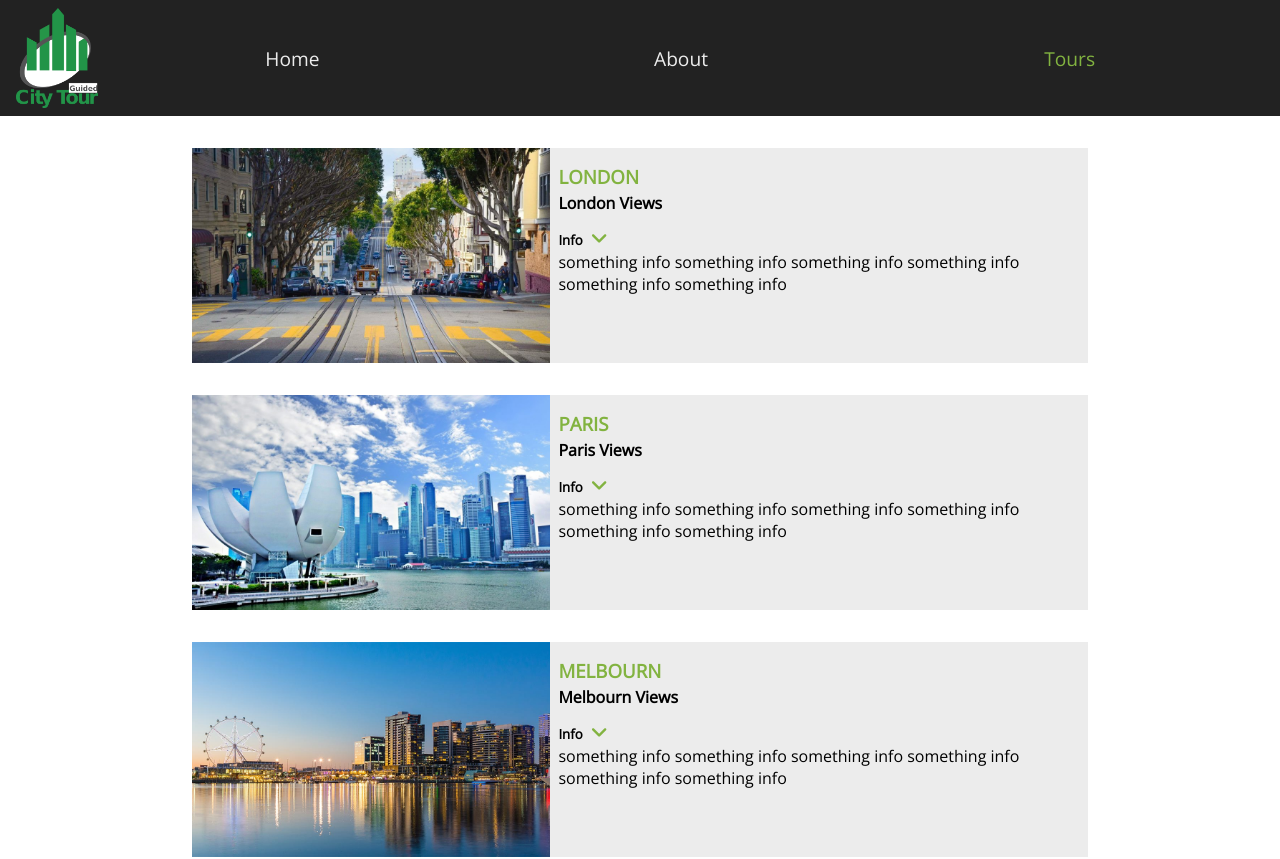
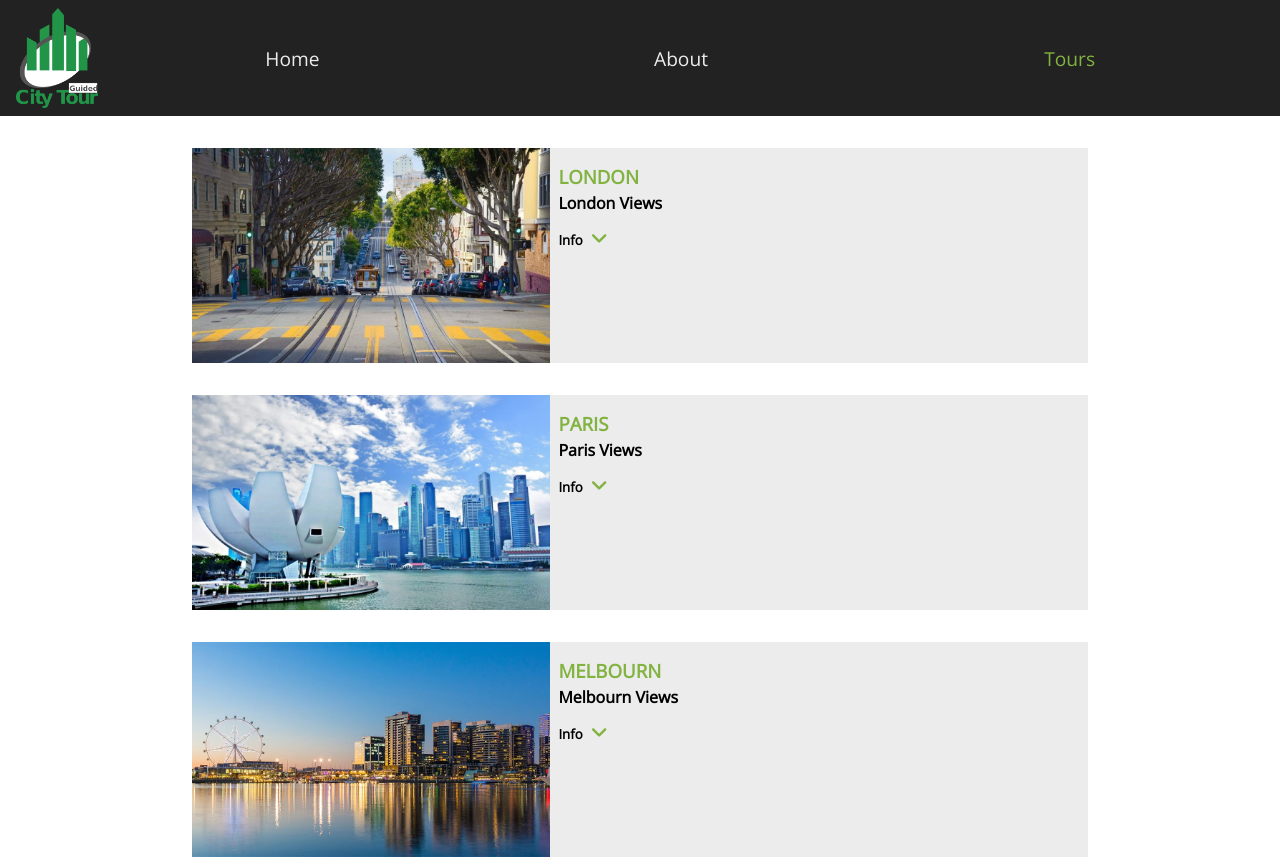
Before and after one commit to bambooka/city-tours, a React (Create React App) app: page / in a window 1280 px wide. Shown: the top 859 px of the page. Built offline with nearby package versions, Linux system fonts and the light colour scheme.

Commit message:
feat: add toggling info

```diff
--- a/src/component/Tour/Tour.js
+++ b/src/component/Tour/Tour.js
@@ -2,6 +2,17 @@
 import './tour.scss'
 
 export default class Tour extends React.Component{
+
+    state = {
+        showInfo: false
+    };
+
+    handleInfo = () => {
+      this.setState({
+          showInfo: !this.state.showInfo
+      })
+    };
+
     render(){
 
         const {id, city, img, name, info} = this.props.tour;
@@ -19,11 +30,11 @@
                     <h4>{name}</h4>
                     <h5>
                         info{""}
-                        <span>
+                        <span onClick={this.handleInfo}>
                             <i className="fa fa-angle-down"/>
                         </span>
                     </h5>
-                    <p>{info}</p>
+                    {this.state.showInfo && <p>{info}</p>}
                 </div>
             </article>
         )
```
